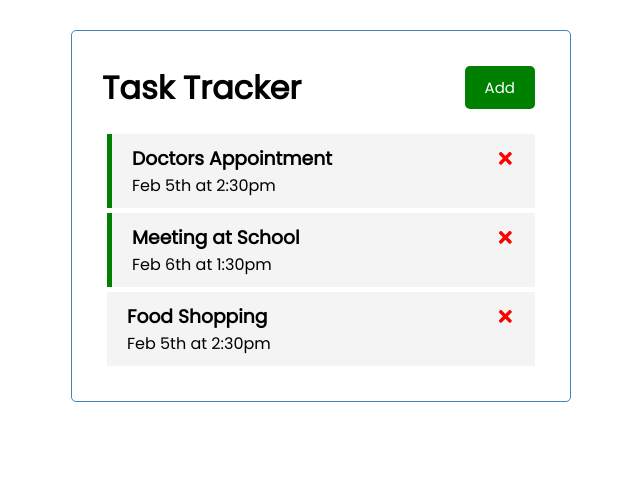
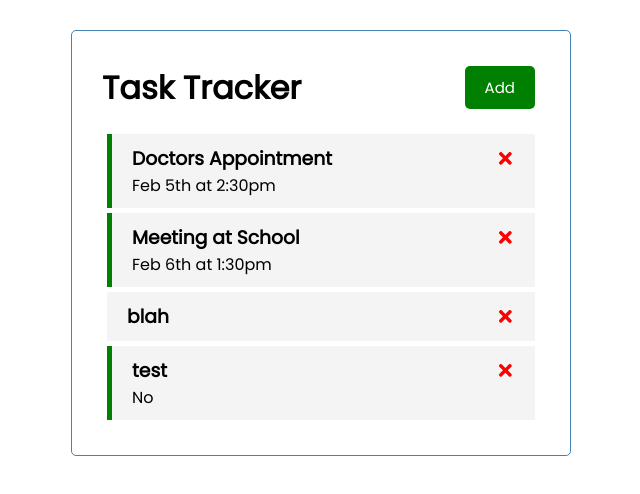
Before and after one commit to chris-kamp/react-task-tracker-tutorial, a React (Create React App) app: page / in a window 1280 px wide. Shown: the top 494 px of the page, without its empty margins (319-959 px from the left). Built offline with nearby package versions, Linux system fonts and the light colour scheme; data requests are answered from the project's data file.

Commit message:
use json server and implement create and delete operations

```diff
--- /dev/null
+++ b/db.json
@@ -0,0 +1,28 @@
+{
+  "tasks": [
+    {
+      "id": 1,
+      "text": "Doctors Appointment",
+      "day": "Feb 5th at 2:30pm",
+      "reminder": true
+    },
+    {
+      "id": 2,
+      "text": "Meeting at School",
+      "day": "Feb 6th at 1:30pm",
+      "reminder": true
+    },
+    {
+      "text": "blah",
+      "day": "",
+      "reminder": false,
+      "id": 3
+    },
+    {
+      "text": "test",
+      "day": "No",
+      "reminder": true,
+      "id": 4
+    }
+  ]
+}
--- a/package.json
+++ b/package.json
@@ -6,6 +6,7 @@
     "@testing-library/jest-dom": "^5.11.4",
     "@testing-library/react": "^11.1.0",
     "@testing-library/user-event": "^12.1.10",
+    "json-server": "^0.16.3",
     "react": "^17.0.2",
     "react-dom": "^17.0.2",
     "react-icons": "^4.2.0",
@@ -16,7 +17,8 @@
     "start": "react-scripts start",
     "build": "react-scripts build",
     "test": "react-scripts test",
-    "eject": "react-scripts eject"
+    "eject": "react-scripts eject",
+    "server": "json-server --watch db.json --port 5000"
   },
   "eslintConfig": {
     "extends": [
--- a/src/App.js
+++ b/src/App.js
@@ -1,40 +1,49 @@
-import { useState } from "react";
+import { useState, useEffect } from "react";
 import Header from "./components/Header";
 import Tasks from "./components/Tasks";
 import AddTask from "./components/AddTask";
 
 function App() {
   const [showAddTask, setShowAddTask] = useState(false);
-  const [tasks, setTasks] = useState([
-    {
-      id: 1,
-      text: "Doctors Appointment",
-      day: "Feb 5th at 2:30pm",
-      reminder: true,
-    },
-    {
-      id: 2,
-      text: "Meeting at School",
-      day: "Feb 6th at 1:30pm",
-      reminder: true,
-    },
-    {
-      id: 3,
-      text: "Food Shopping",
-      day: "Feb 5th at 2:30pm",
-      reminder: false,
-    },
-  ]);
+  const [tasks, setTasks] = useState([]);
+  useEffect(() => {
+    const getTasks = async () => {
+      const tasksFromServer = await fetchTasks();
+      setTasks(tasksFromServer);
+    };
+    getTasks();
+  }, []);
+
+  // Fetch Tasks
+  const fetchTasks = async () => {
+    const res = await fetch("http://localhost:5000/tasks");
+    const data = await res.json();
+
+    return data;
+  };
 
   // Add Task
-  const addTask = (task) => {
-    const id = Math.floor(Math.random() * 10000) + 1;
-    const newTask = { id, ...task };
-    setTasks([...tasks, newTask]);
+  const addTask = async (task) => {
+    const res = await fetch("http://localhost:5000/tasks", {
+      method: "POST",
+      headers: {
+        "Content-type": "application/json",
+      },
+      body: JSON.stringify(task),
+    });
+
+    const data = await res.json()
+    setTasks([...tasks, data]);
+    // const id = Math.floor(Math.random() * 10000) + 1;
+    // const newTask = { id, ...task };
+    // setTasks([...tasks, newTask]);
   };
 
   // Delete a task
-  const deleteTask = (id) => {
+  const deleteTask = async (id) => {
+    await fetch(`http://localhost:5000/tasks/${id}`, {
+      method: "DELETE",
+    });
     setTasks(tasks.filter((task) => task.id !== id));
   };
 
@@ -49,7 +58,10 @@
 
   return (
     <div className="container">
-      <Header onAdd={() => setShowAddTask(!showAddTask)} showAdd={showAddTask}/>
+      <Header
+        onAdd={() => setShowAddTask(!showAddTask)}
+        showAdd={showAddTask}
+      />
       {showAddTask && <AddTask onAdd={addTask} />}
       {tasks.length > 0 ? (
         <Tasks tasks={tasks} onDelete={deleteTask} onToggle={toggleReminder} />
```
Also changed, not shown: 2 other files (tests, documents, lock files or other folders).
